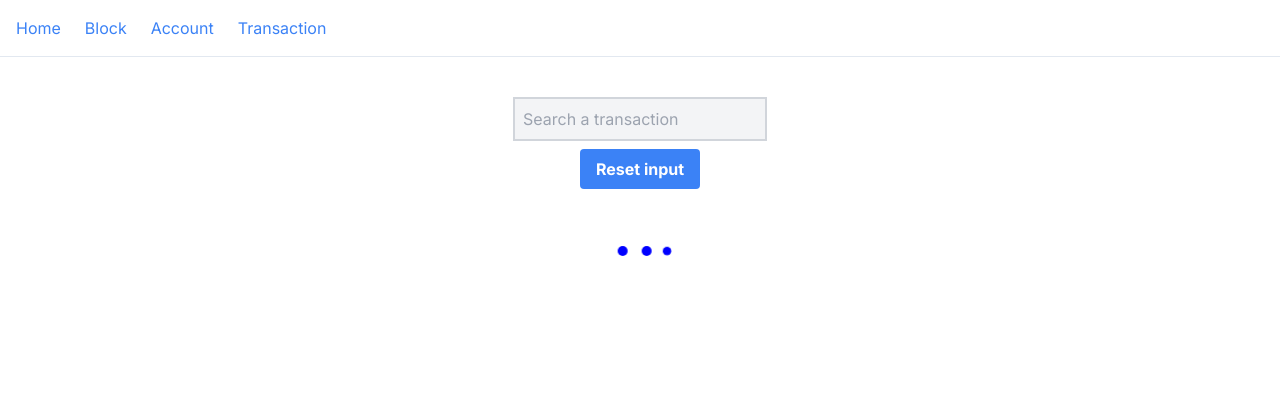
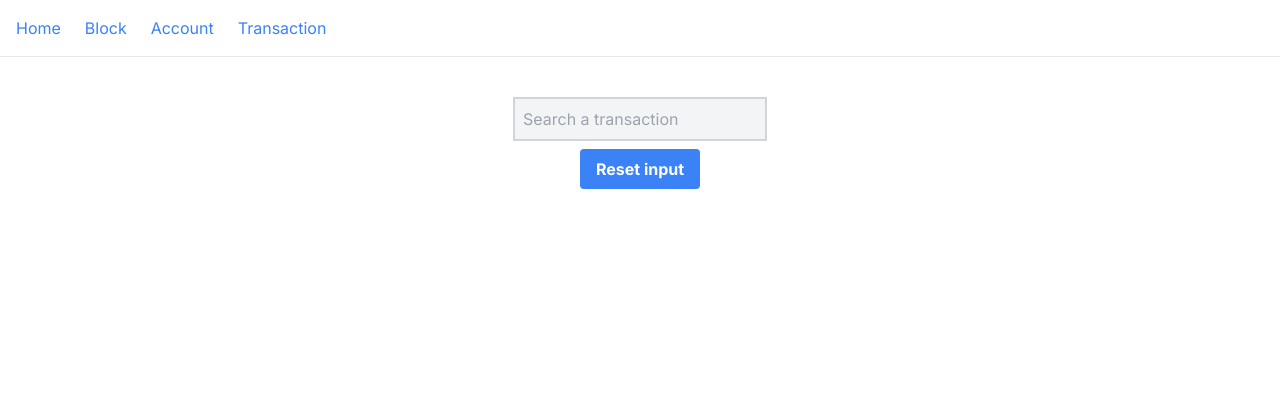
Before and after one commit to ThomasDos/AU3-BlockExplorer, a Next.js app: page /transaction in a window 1280 px wide. Shown: the top 401 px of the page. Built offline with nearby package versions, Linux system fonts and the light colour scheme; no server answers; what alchemy-sdk would draw is missing.

Commit message:
add ssr tailwind, skeleton

```diff
--- a/app/transaction/page.tsx
+++ b/app/transaction/page.tsx
@@ -5,7 +5,6 @@ import dayjs from 'dayjs'
 import { useRouter, useSearchParams } from 'next/navigation'
 import { FormEvent, useEffect, useState } from 'react'
 import AccountRowLink from '../(components)/AccountRowLink'
-import Dots from '../(components)/ui/Dots'
 import useFetchBlock from '../(hooks)/useFetchBlock'
 import convertWeiToEth from '../(utils)/convertWeiToEth'
 import { alchemy } from '../(utils)/web3/alchemy-client'
@@ -73,7 +72,7 @@ export default function TransactionPage() {
       >
         Reset input
       </button>
-      {transaction && !transactionIsLoading ? (
+      {transaction && !transactionIsLoading && (
         <>
           <div>Transaction hash : {transaction.hash} </div>
           {blockData?.timestamp && (
@@ -90,11 +89,8 @@ export default function TransactionPage() {
           <div className='break-words'>Transaction nonce : {transaction.nonce}</div>
           <div className='break-words'>Transaction value : {convertWeiToEth(transaction.value)} eth</div>
         </>
-      ) : (
-        <div className='my-10'>
-          <Dots dotscolor='blue' />
-        </div>
       )}
+      {transactionIsLoading && <Skeleton variant='rounded' width={600} height={200} />}
 
       {transactionError && <div className='text-red-600 py-4'>Transaction error : {transactionError} </div>}
     </div>
--- a/next.config.js
+++ b/next.config.js
@@ -1,4 +1,8 @@
 /** @type {import('next').NextConfig} */
-const nextConfig = {}
+const nextConfig = {
+  experimental: {
+    optimizeCss: true
+  }
+}
 
 module.exports = nextConfig
--- a/package.json
+++ b/package.json
@@ -30,5 +30,8 @@
     "styled-components": "^6.0.0-rc.1",
     "tailwindcss": "3.3.2",
     "typescript": "5.0.4"
+  },
+  "devDependencies": {
+    "critters": "^0.0.16"
   }
 }
```
Also changed, not shown: 1 other file (tests, documents, lock files or other folders).
